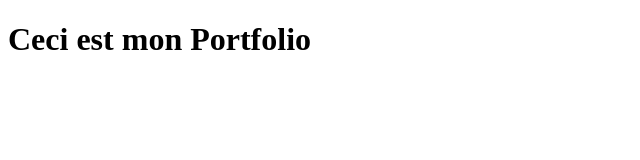
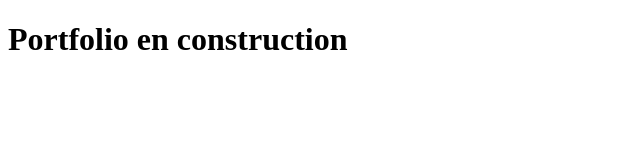
Before and after one commit to Rafael93150/Portfolio, a plain HTML site: page index.html in a window 1280 px wide. Shown: the whole page, without its empty margins (0-640 px from the left). Drawn offline with Linux system fonts and the light colour scheme.

Commit message:
modif du h1

```diff
--- a/index.html
+++ b/index.html
@@ -7,6 +7,6 @@
     <title>Portfolio</title>
 </head>
 <body>
-    <h1>Ceci est mon Portfolio</h1>
+    <h1>Portfolio en construction</h1>
 </body>
 </html>
```
